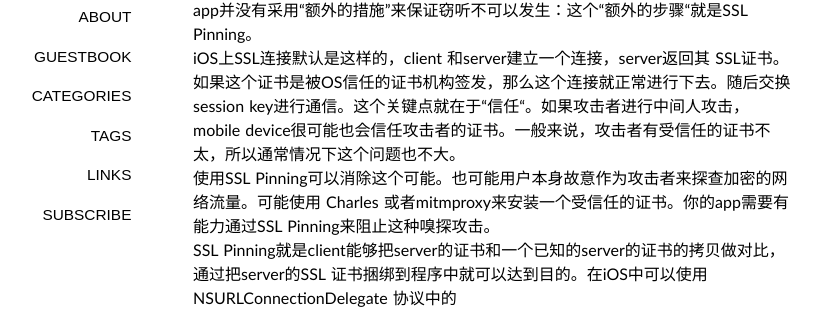
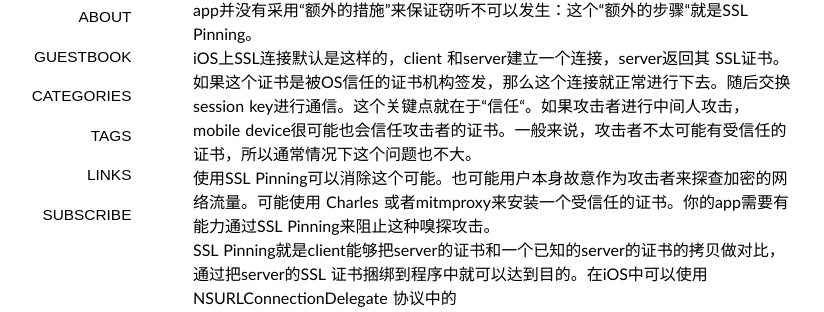
Before and after one commit to wufawei/wufawei.github.com, a Jekyll site: the page built from _posts/201305/2013-05-23-SSL-Pining.md, in a window 1280 px wide. Shown: the part 117-429 px from the top of the page, without its empty margins (147-971 px from the left). Built offline with Jekyll 4.4.1, drawn with Linux system fonts in a browser that asks for light colours; some web fonts are replaced; Markdown is read by kramdown in place of the engine named in the settings; comment, search, counter and statistics services are not loaded.

Commit message:
correct wording

```diff
--- a/_posts/201305/2013-05-23-SSL-Pining.md
+++ b/_posts/201305/2013-05-23-SSL-Pining.md
@@ -7,7 +7,7 @@ tags:
 - iOS
 ---
  使用SSL来进行网络通信成为了很多mobile app的默认选择。最近一些文章发现：一些app并没有采用“额外的措施”来保证窃听不可以发生：这个“额外的步骤“就是SSL Pinning。
-iOS上SSL连接默认是这样的，client 和server建立一个连接，server返回其 SSL证书。如果这个证书是被OS信任的证书机构签发，那么这个连接就正常进行下去。随后交换session key进行通信。这个关键点就在于“信任“。如果攻击者进行中间人攻击，mobile device很可能也会信任攻击者的证书。一般来说，攻击者有受信任的证书不太，所以通常情况下这个问题也不大。
+iOS上SSL连接默认是这样的，client 和server建立一个连接，server返回其 SSL证书。如果这个证书是被OS信任的证书机构签发，那么这个连接就正常进行下去。随后交换session key进行通信。这个关键点就在于“信任“。如果攻击者进行中间人攻击，mobile device很可能也会信任攻击者的证书。一般来说，攻击者不太可能有受信任的证书，所以通常情况下这个问题也不大。
   使用SSL Pinning可以消除这个可能。也可能用户本身故意作为攻击者来探查加密的网络流量。可能使用 Charles 或者mitmproxy来安装一个受信任的证书。你的app需要有能力通过SSL Pinning来阻止这种嗅探攻击。
 SSL Pinning就是client能够把server的证书和一个已知的server的证书的拷贝做对比，通过把server的SSL 证书捆绑到程序中就可以达到目的。在iOS中可以使用NSURLConnectionDelegate 协议中的connection:willSendRequestForAuthenticationChallenge: 来检查。
 
```
Also changed, not shown: _posts/201306/2013-06-03-Keychain-is-not-safe.md (+2 -2 lines).
